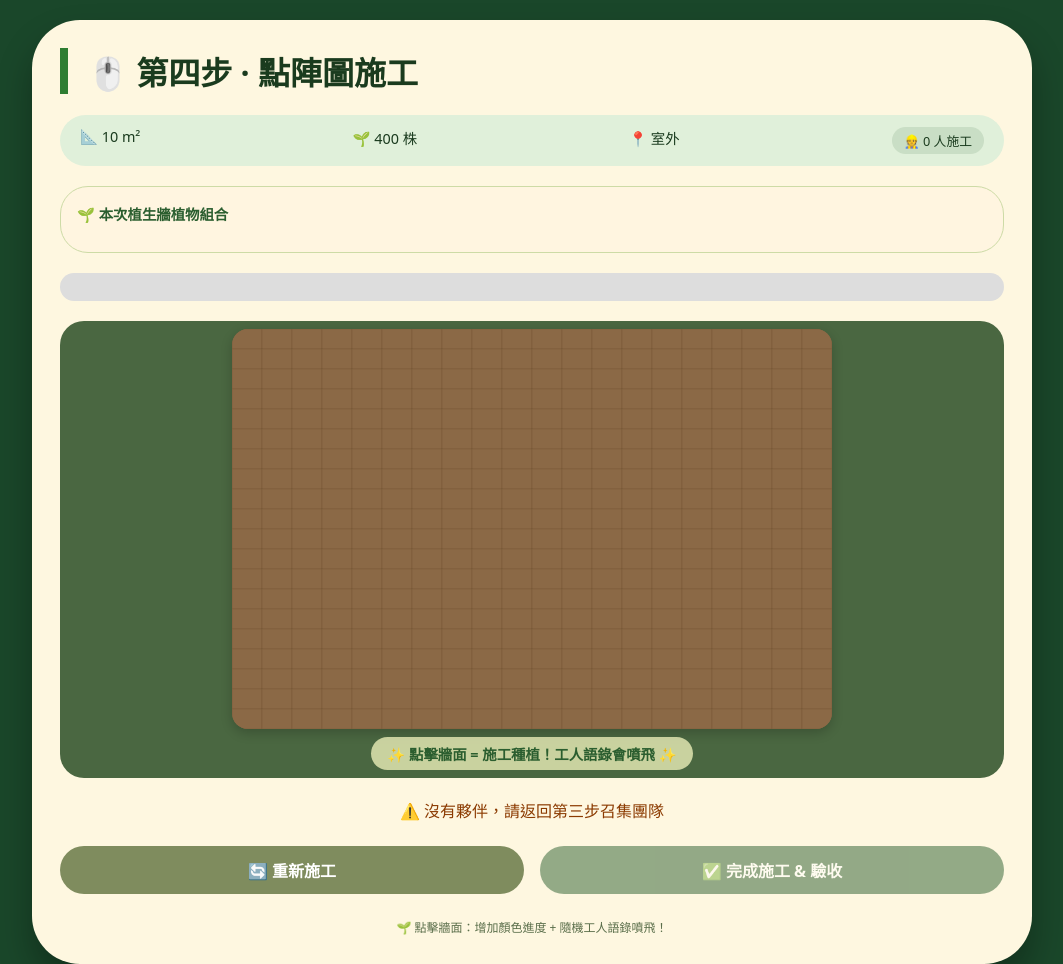
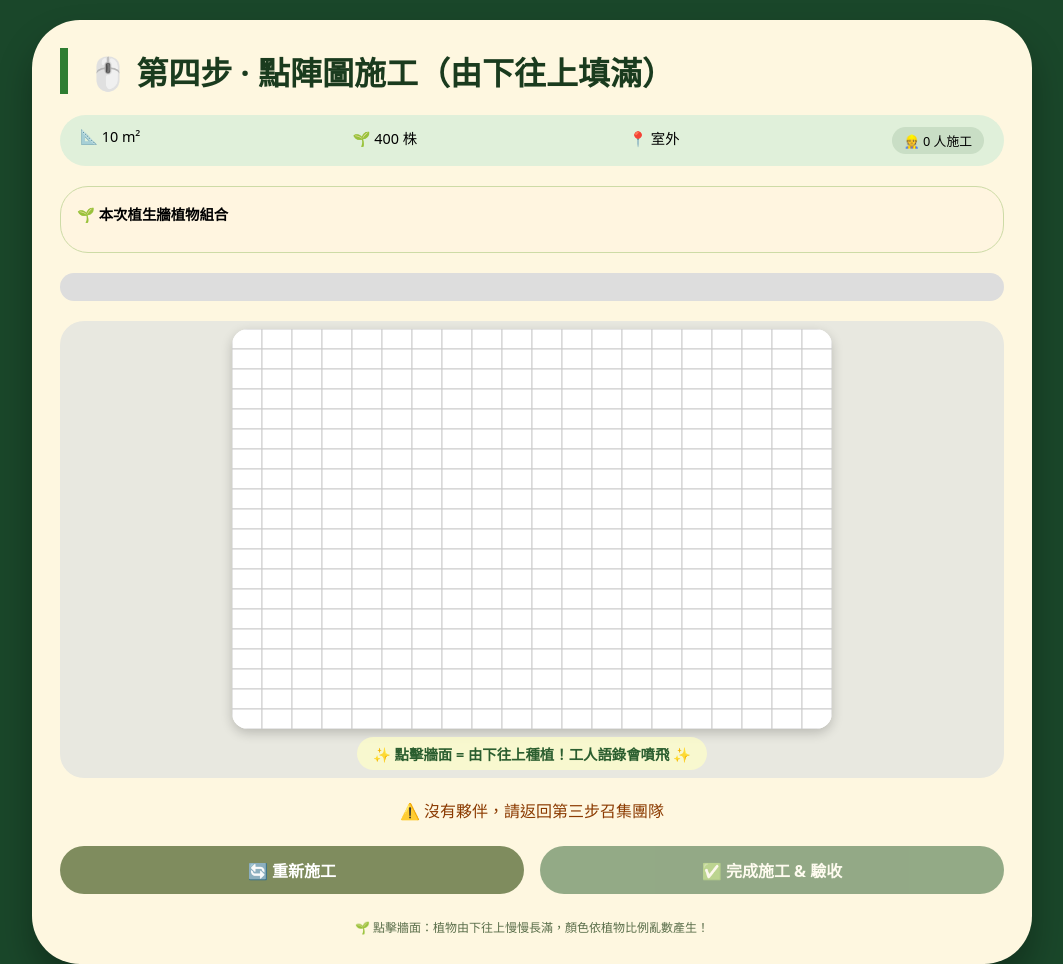
Before and after one commit to fernbrom-lab/fernbromgame, a plain HTML site: page step4_construction.html in a window 1280 px wide. Shown: the top 964 px of the page, without its empty margins (108-1171 px from the left). Drawn offline with Linux system fonts and the light colour scheme.

Commit message:
Update step4_construction.html

```diff
--- a/step4_construction.html
+++ b/step4_construction.html
@@ -3,7 +3,7 @@
 <head>
     <meta charset="UTF-8">
     <meta name="viewport" content="width=device-width, initial-scale=1.0, user-scalable=no">
-    <title>植生牆遊戲 · 第四步：點陣圖施工</title>
+    <title>植生牆遊戲 · 第四步：點陣圖施工（由下往上填滿）</title>
     <style>
         * {
             box-sizing: border-box;
@@ -44,7 +44,6 @@
             flex-wrap: wrap;
             gap: 10px;
             font-size: 0.9rem;
-            color: #1a3b1e;
         }
         .plants-summary {
             background: #fff5e0;
@@ -57,7 +56,6 @@
             font-weight: bold;
             margin-bottom: 12px;
             font-size: 0.9rem;
-            color: #2b5e2f;
         }
         .plant-list {
             display: flex;
@@ -73,18 +71,11 @@
             padding: 6px 12px;
             border-radius: 40px;
             border: 1px solid #cddba6;
-            color: #1a3b1e;
         }
         .plant-color-box {
             width: 24px;
             height: 24px;
             border-radius: 24px;
-        }
-        .plant-item img {
-            width: 32px;
-            height: 32px;
-            object-fit: cover;
-            border-radius: 32px;
         }
         .progress-bar {
             background: #ddd;
@@ -100,7 +91,7 @@
             transition: width 0.1s linear;
         }
         .canvas-container {
-            background: #4a6741;
+            background: #e8e8e0;
             border-radius: 24px;
             padding: 8px;
             margin: 20px 0;
@@ -108,7 +99,7 @@
             position: relative;
         }
         canvas {
-            background: #8b6946;
+            background: #ffffff;
             border-radius: 16px;
             display: block;
             margin: 0 auto;
@@ -182,7 +173,6 @@
             cursor: pointer;
             font-weight: 500;
         }
-        /* 噴飛對話框 */
         .fly-talk {
             position: fixed;
             background: #ffe8c0;
@@ -200,18 +190,9 @@
             animation: flyAway 1.2s ease-out forwards;
         }
         @keyframes flyAway {
-            0% {
-                opacity: 1;
-                transform: translate(0, 0) scale(1);
-            }
-            30% {
-                opacity: 1;
-                transform: translate(20px, -40px) scale(1.1);
-            }
-            100% {
-                opacity: 0;
-                transform: translate(50px, -100px) scale(0.8);
-            }
+            0% { opacity: 1; transform: translate(0, 0) scale(1); }
+            30% { opacity: 1; transform: translate(20px, -40px) scale(1.1); }
+            100% { opacity: 0; transform: translate(50px, -100px) scale(0.8); }
         }
         .flex-btns {
             display: flex;
@@ -252,14 +233,11 @@
             padding: 4px 12px;
             font-size: 0.8rem;
         }
-        .warning-text {
-            color: #8b3a00;
-        }
     </style>
 </head>
 <body>
 <div class="card">
-    <h1>🖱️ 第四步 · 點陣圖施工</h1>
+    <h1>🖱️ 第四步 · 點陣圖施工（由下往上填滿）</h1>
 
     <div class="info-bar" id="infoBar">載入中...</div>
 
@@ -274,7 +252,7 @@
 
     <div class="canvas-container">
         <canvas id="greenCanvas" width="600" height="400" style="width:100%; height:auto; max-width:600px; aspect-ratio:600/400"></canvas>
-        <div class="click-hint">✨ 點擊牆面 = 施工種植！工人語錄會噴飛 ✨</div>
+        <div class="click-hint">✨ 點擊牆面 = 由下往上種植！工人語錄會噴飛 ✨</div>
     </div>
 
     <div class="worker-section">
@@ -285,30 +263,24 @@
         <button id="resetBtn" class="btn-secondary">🔄 重新施工</button>
         <button id="completeBtn" disabled>✅ 完成施工 & 驗收</button>
     </div>
-    <footer>🌱 點擊牆面：增加顏色進度 + 隨機工人語錄噴飛！</footer>
+    <footer>🌱 點擊牆面：植物由下往上慢慢長滿，顏色依植物比例亂數產生！</footer>
 </div>
 
 <script>
+    // 工地語錄庫
     const WORKER_TALKS = [
         "😤 老鄧資遣我是你的損失！", "😤 老鄧資遣我是你的損失！",
-        "🤔 我做得快是傻子", "😤多虧去職訓不然我還不會做這個呢！", "🤔 我做得快是傻子", "😤多虧去職訓不然我還不會做這個呢！",
-        "💔 我喜歡做工不代表要接受你的不公平", "😤大叔你摸著良心問問自己！", "💔 我喜歡做工不代表要接受你的不公平", "😤大叔你摸著良心問問自己！",
-        "🌞 天氣熱要多喝水～", "⚠️ 作業中須注意工安！", "🌱 植物是生命也要尊重～","⚠️ 我不是來做細漢仔！",
-        "💪 今天也要努力施工！", "🍵 休息一下喝個茶吧", "🔧 工具要隨手收好", "🔧 大叔你摸著良心問問自己！",
-        "🤝 團隊合作最重要！", "🌿 這面牆以後會很美", "💧 記得幫植物澆水", "😤 老鄧資遣我是你的損失！",
+        "🤔 我做得快是傻子，多虧去職訓不然我還不會做這個呢！", "🤔 我做得快是傻子，多虧去職訓不然我還不會做這個呢！",
+        "💔 我喜歡做工不代表要接受你的不公平，大叔你摸著良心問問自己！", "💔 我喜歡做工不代表要接受你的不公平，大叔你摸著良心問問自己！",
+        "🌞 天氣熱要多喝水～", "⚠️ 作業中須注意工安！", "🌱 植物是生命也要尊重～",
+        "💪 今天也要努力施工！", "🍵 休息一下喝個茶吧", "🔧 工具要隨手收好",
+        "🤝 團隊合作最重要！", "🌿 這面牆以後會很美", "💧 記得幫植物澆水",
         "🪴 每一株都是心血", "🏗️ 安全第一，品質至上", "😎 我種的植物最漂亮",
         "🌙 加班費記得多算一點", "🎵 邊唱歌邊工作最開心"
     ];
 
-    const PLANTS = [
-        { id: 0, name: "綠葉鵝掌藤", color: "#5b8c5a", imgFile: "schefflera.png", emoji: "🌿" },
-        { id: 1, name: "蔓榕", color: "#6f9e6f", imgFile: "ficus.png", emoji: "🌱" },
-        { id: 2, name: "粗勒草", color: "#4c8b5e", imgFile: "aglaonema.png", emoji: "🍀" },
-        { id: 3, name: "腎蕨", color: "#7dab73", imgFile: "asplenium.png", emoji: "🍃" },
-        { id: 4, name: "鹿角蕨", color: "#92b881", imgFile: "platycerium.png", emoji: "🌾" },
-        { id: 5, name: "積水鳳梨", color: "#d98c5f", imgFile: "bromeliad.png", emoji: "🌸" }
-    ];
-
+    // 從 localStorage 讀取的植物資料
+    let PLANTS = [];
     let area = 0, totalPlants = 0, siteLocation = "", quantities = [], workers = [], workerCount = 0;
     let gridColors = [], finishedPixels = 0, canvas = null, ctx = null, cols = 0, rows = 0;
     let workerTalks = [];
@@ -317,9 +289,29 @@
         area = parseInt(localStorage.getItem('greenwall_area')) || 10;
         totalPlants = parseInt(localStorage.getItem('greenwall_total_plants')) || 400;
         siteLocation = localStorage.getItem('greenwall_location') || 'outdoor';
-        quantities = JSON.parse(localStorage.getItem('greenwall_quantities') || '[0,0,0,0,0,0]');
+        quantities = JSON.parse(localStorage.getItem('greenwall_quantities') || '[0,0,0,0]');
         workers = JSON.parse(localStorage.getItem('greenwall_workers') || '[]');
         workerCount = workers.length;
+
+        // 讀取植物資料（從第二步儲存的資料）
+        const storedPlants = localStorage.getItem('greenwall_plants_data');
+        if (storedPlants) {
+            const plantData = JSON.parse(storedPlants);
+            PLANTS = plantData.map((p, idx) => ({
+                id: idx,
+                name: p.name,
+                color: p.color || (idx === 0 ? "#5b8c5a" : idx === 1 ? "#3a5a2a" : idx === 2 ? "#9bc48e" : "#e8a0b4"),
+                quantity: p.quantity || quantities[idx]
+            }));
+        } else {
+            // 預設四種植物
+            PLANTS = [
+                { id: 0, name: "綠葉鵝掌藤", color: "#5b8c5a", quantity: quantities[0] || 0 },
+                { id: 1, name: "蔓榕", color: "#3a5a2a", quantity: quantities[1] || 0 },
+                { id: 2, name: "腎蕨", color: "#9bc48e", quantity: quantities[2] || 0 },
+                { id: 3, name: "粗勒草", color: "#e8a0b4", quantity: quantities[3] || 0 }
+            ];
+        }
 
         if (workerTalks.length !== workerCount) {
             workerTalks = [];
@@ -359,9 +351,9 @@
         const container = document.getElementById('plantList');
         container.innerHTML = '';
         for (let i = 0; i < PLANTS.length; i++) {
-            const qty = quantities[i];
+            const p = PLANTS[i];
+            const qty = p.quantity;
             if (qty === 0) continue;
-            const p = PLANTS[i];
             const div = document.createElement('div');
             div.className = 'plant-item';
             div.innerHTML = `<div class="plant-color-box" style="background:${p.color}"></div>
@@ -397,49 +389,58 @@
         });
     }
 
-    function getPlantColorForIndex(index) {
-        let cumulative = 0;
-        for (let i = 0; i < quantities.length; i++) {
-            cumulative += quantities[i];
-            if (index < cumulative) return PLANTS[i].color;
+    // 根據植物比例建立顏色池（亂數產生植生牆面）
+    function buildColorPool() {
+        const colorPool = [];
+        for (let i = 0; i < PLANTS.length; i++) {
+            const qty = PLANTS[i].quantity;
+            for (let j = 0; j < qty; j++) {
+                colorPool.push(PLANTS[i].color);
+            }
         }
-        return "#88aa66";
+        // 隨機打亂顏色池（讓植生牆更自然）
+        for (let i = colorPool.length - 1; i > 0; i--) {
+            const j = Math.floor(Math.random() * (i + 1));
+            [colorPool[i], colorPool[j]] = [colorPool[j], colorPool[i]];
+        }
+        return colorPool;
     }
 
+    let colorPool = [];
+
     function initGridColors() {
-        gridColors = [];
-        for (let i = 0; i < totalPlants; i++) gridColors.push(getPlantColorForIndex(i));
+        colorPool = buildColorPool();
+        gridColors = [...colorPool];
     }
 
     function drawPixelWall() {
         if (!canvas || !ctx) return;
         const w = canvas.width, h = canvas.height;
         const cellW = w / cols, cellH = h / rows;
+
         for (let row = 0; row < rows; row++) {
             for (let col = 0; col < cols; col++) {
                 const idx = row * cols + col;
                 if (idx >= totalPlants) {
-                    ctx.fillStyle = "#555555";
+                    ctx.fillStyle = "#e8e8e0";
                     ctx.fillRect(col * cellW, row * cellH, cellW, cellH);
                     continue;
                 }
+
                 if (idx < finishedPixels) {
-                    const color = gridColors[idx];
-                    const r = parseInt(color.slice(1,3), 16);
-                    const g = parseInt(color.slice(3,5), 16);
-                    const b = parseInt(color.slice(5,7), 16);
-                    ctx.fillStyle = `rgb(${r + (Math.sin(idx) * 8)}, ${g + (Math.cos(idx) * 8)}, ${b})`;
+                    ctx.fillStyle = gridColors[idx];
                 } else {
-                    ctx.fillStyle = "#8b6946";
+                    ctx.fillStyle = "#ffffff";
                 }
                 ctx.fillRect(col * cellW, row * cellH, cellW, cellH);
-                ctx.strokeStyle = "#6a4e2e40";
+                ctx.strokeStyle = "#cccccc";
                 ctx.strokeRect(col * cellW, row * cellH, cellW, cellH);
             }
         }
+
         if (finishedPixels >= totalPlants) {
             ctx.font = "bold 24px monospace";
-            ctx.fillStyle = "#ffffaa";
+            ctx.fillStyle = "#2b5e2f";
             ctx.fillText("✓ 完工", 20, 50);
         }
     }
@@ -451,8 +452,23 @@
         document.getElementById('completeBtn').disabled = (finishedPixels < totalPlants);
     }
 
+    // 由下往上取得下一個要種植的索引
+    function getNextUnfinishedIndex() {
+        // 由下往上：從最後一行開始找
+        for (let row = rows - 1; row >= 0; row--) {
+            for (let col = 0; col < cols; col++) {
+                const idx = row * cols + col;
+                if (idx < totalPlants && idx >= finishedPixels) {
+                    return idx;
+                }
+            }
+        }
+        return finishedPixels;
+    }
+
     function handleCanvasClick(e) {
         if (finishedPixels >= totalPlants) return;
+
         let clientX, clientY;
         if (e.touches) {
             clientX = e.touches[0].clientX;
@@ -463,11 +479,9 @@
             clientY = e.clientY;
         }
 
+        // 每次點擊完成的人數倍率個方格（由下往上）
         let increment = Math.max(1, workerCount);
         let newFinished = Math.min(totalPlants, finishedPixels + increment);
-        for (let i = finishedPixels; i < newFinished; i++) {
-            if (!gridColors[i]) gridColors[i] = getPlantColorForIndex(i);
-        }
         finishedPixels = newFinished;
         updateProgress();
 
@@ -506,18 +520,46 @@
         canvas.width = 600;
         canvas.height = 400;
         ctx = canvas.getContext('2d');
+
+        // 計算網格：盡量接近正方形
         cols = Math.ceil(Math.sqrt(totalPlants));
         rows = Math.ceil(totalPlants / cols);
+
+        console.log(`點陣圖設定: ${totalPlants} 株 → ${cols} x ${rows} = ${cols * rows} 格`);
+
         initGridColors();
         if (finishedPixels > totalPlants) finishedPixels = totalPlants;
         updateProgress();
+
         canvas.addEventListener('click', handleCanvasClick);
         canvas.addEventListener('touchstart', handleCanvasClick);
     }
 
+    function loadSavedProgress() {
+        const savedFinished = localStorage.getItem('greenwall_finished_pixels');
+        if (savedFinished) {
+            finishedPixels = parseInt(savedFinished);
+        } else {
+            finishedPixels = 0;
+        }
+
+        const savedColors = localStorage.getItem('greenwall_grid_colors');
+        if (savedColors) {
+            try {
+                gridColors = JSON.parse(savedColors);
+            } catch(e) {}
+        }
+    }
+
     loadData();
-    if (workerCount === 0) alert('⚠️ 沒有施工夥伴！請返回第三步召集團隊。');
+    loadSavedProgress();
+
+    if (workerCount === 0) {
+        alert('⚠️ 沒有施工夥伴！請返回第三步召集團隊。');
+    }
+
     initCanvas();
+
     document.getElementById('resetBtn').onclick = resetConstruction;
     document.getElementById('completeBtn').onclick = completeAndNext;
 </script>
```
